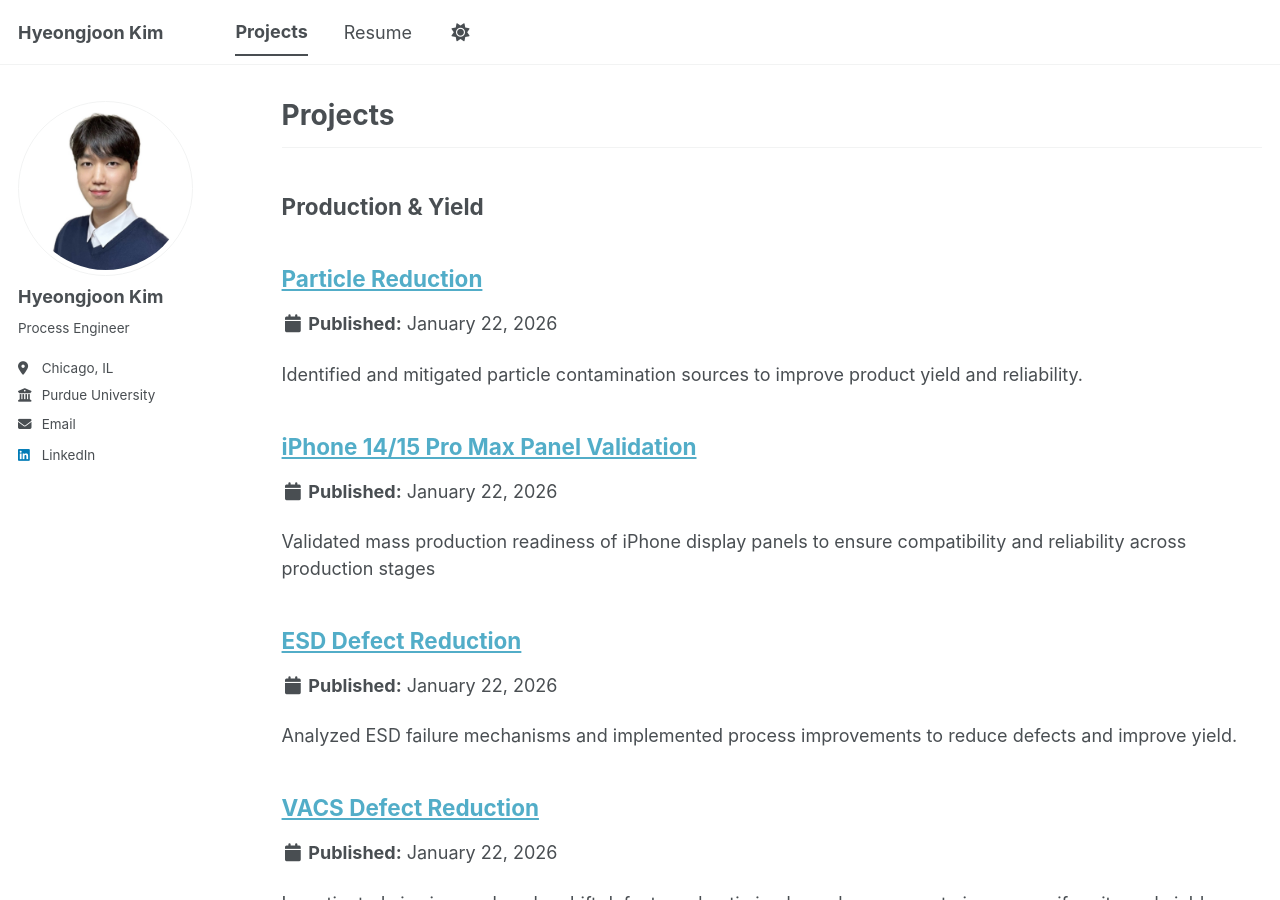
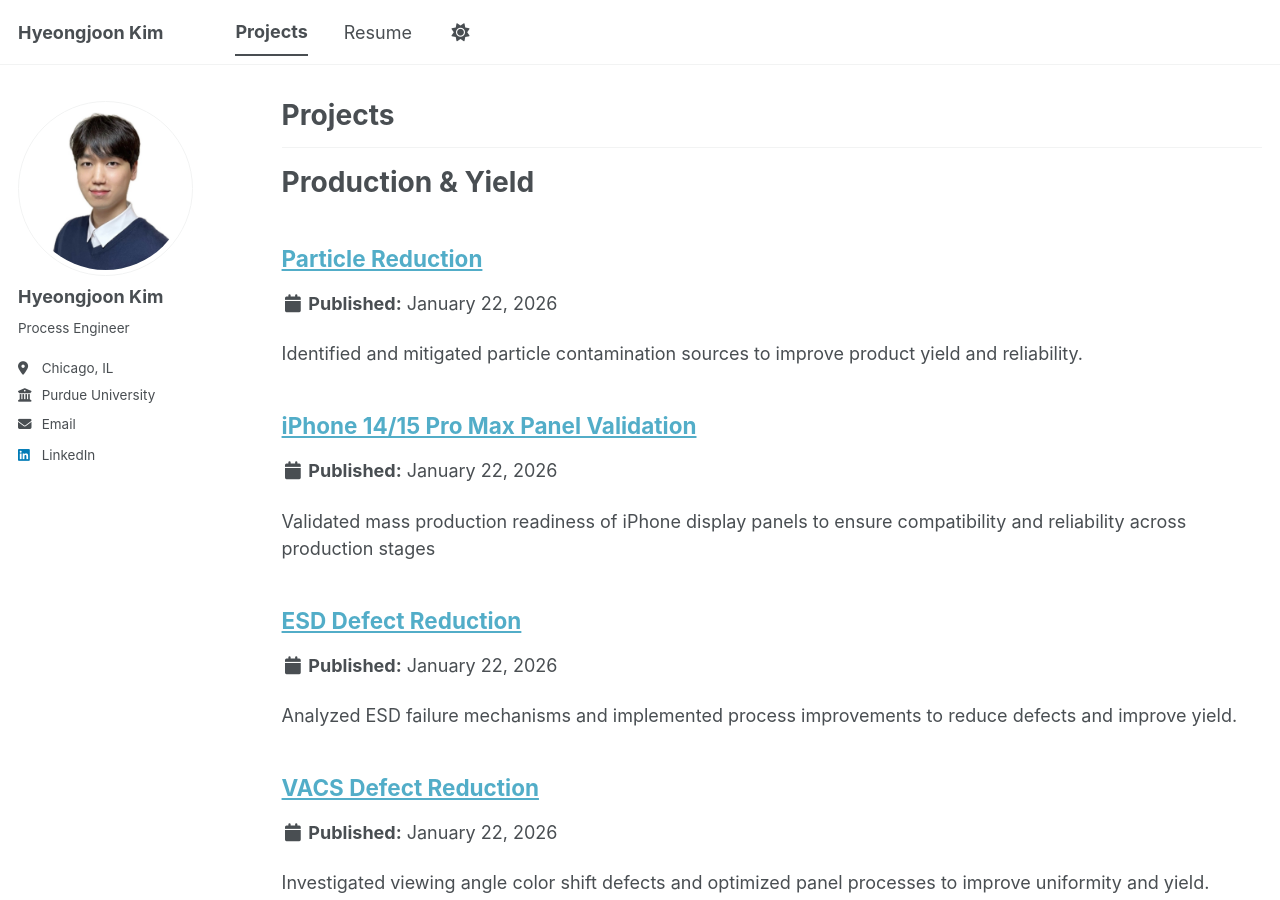
Before and after one commit to joonk1214/joonk1214.github.io, a Jekyll site: the page built from _pages/portfolio.html, in a window 1280 px wide and 900 px high. Built offline with Jekyll 4.4.1, drawn with Linux system fonts in a browser that asks for light colours; a script bundle is joined from its source files by our own code; library files that are not in the unit come from our copies.

```diff
--- a/_pages/portfolio.html
+++ b/_pages/portfolio.html
@@ -8,19 +8,19 @@ author_profile: true
 {% include base_path %}
 
 <hr>
-<h2>Production & Yield</h2>
+<h1>Production & Yield</h1>
 {% assign yield_projects = site.portfolio | where: "category", "yield" %}
 {% for post in yield_projects %}
   {% include archive-single.html %}
 {% endfor %}
 <hr>
-<h2>Process Development</h2>
+<h1>Process Development</h1>
 {% assign process_projects = site.portfolio | where: "category", "development" %}
 {% for post in process_projects %}
   {% include archive-single.html %}
 {% endfor %}
 <hr>
-<h2>Automation</h2>
+<h1>Automation</h1>
 {% assign automation_projects = site.portfolio | where: "category", "automation" %}
 {% for post in automation_projects %}
   {% include archive-single.html %}
```
